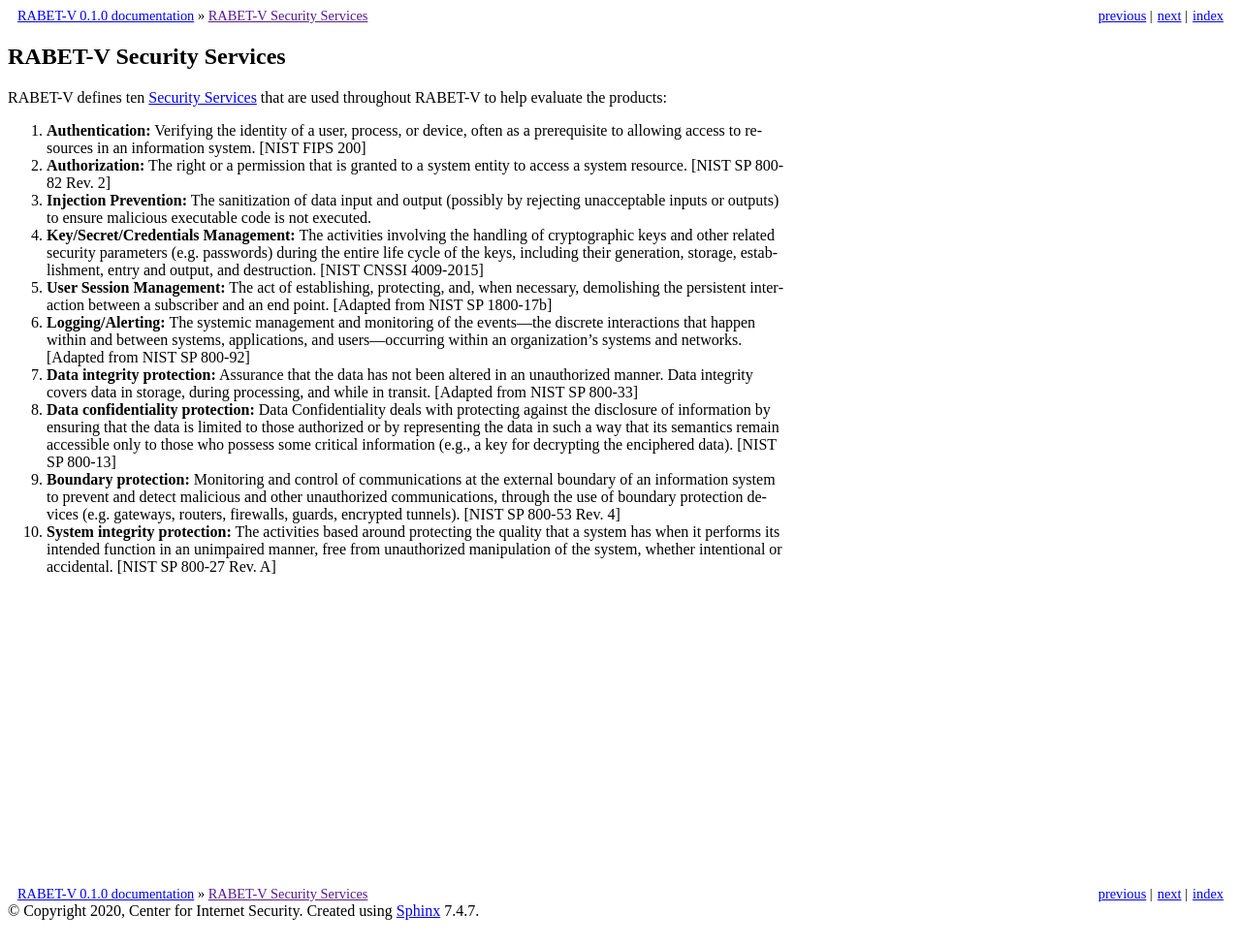
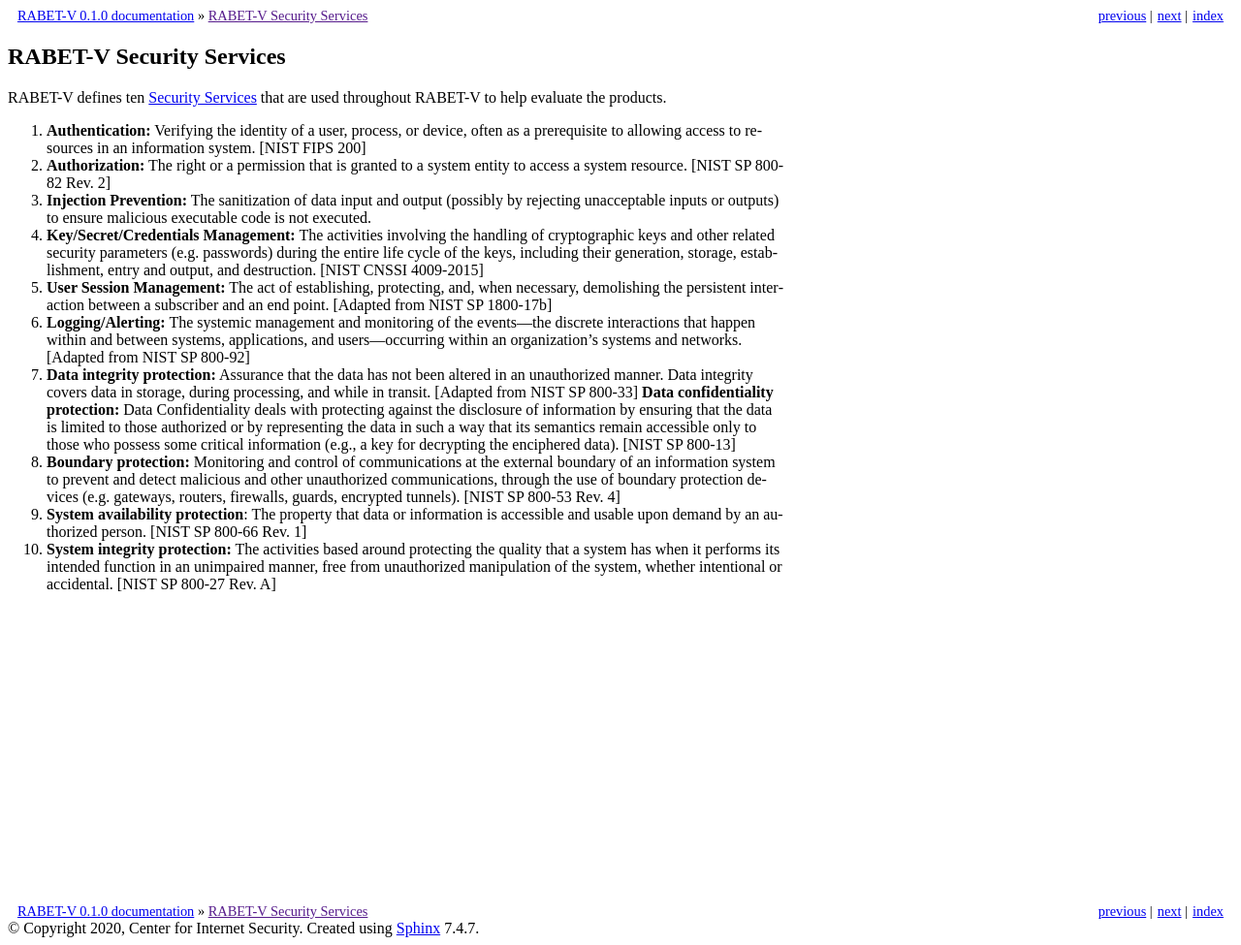
Before and after one commit to it-dept-cis/RABET-V-Pilot, a Sphinx documentation site: the page built from docs/source/Overview/Security_Services.md, in a window 1280 px wide. Shown: the whole page at 97% size. Built offline with Sphinx 7.4.7, drawn with Linux system fonts in a browser that asks for light colours.

Commit message:
move reqs into system availability and rename

```diff
--- a/docs/source/Overview/Security_Services.md
+++ b/docs/source/Overview/Security_Services.md
@@ -1,6 +1,6 @@
 # RABET-V Security Services
 
-RABET-V defines ten [Security Services](../Appendices/RABET-V_Glossary.md) that are used throughout RABET-V to help evaluate the products:
+RABET-V defines ten [Security Services](../Appendices/RABET-V_Glossary.md) that are used throughout RABET-V to help evaluate the products.
 
 1.  **Authentication:** Verifying the identity of a user, process, or device, often as a prerequisite to allowing access to resources in an information system. \[NIST FIPS 200\]
 
@@ -14,10 +14,10 @@ RABET-V defines ten [Security Services](../Appendices/RABET-V_Glossary.md) that
 
 1.  **Logging/Alerting:** The systemic management and monitoring of the events—the discrete interactions that happen within and between systems, applications, and users—occurring within an organization’s systems and networks. \[Adapted from NIST SP 800-92\]
 
-1.  **Data integrity protection:** Assurance that the data has not been altered in an unauthorized manner. Data integrity covers data in storage, during processing, and while in transit. \[Adapted from NIST SP 800-33\]
+1.  **Data integrity protection:** Assurance that the data has not been altered in an unauthorized manner. Data integrity covers data in storage, during processing, and while in transit. \[Adapted from NIST SP 800-33\] **Data confidentiality protection:** Data Confidentiality deals with protecting against the disclosure of information by ensuring that the data is limited to those authorized or by representing the data in such a way that its semantics remain accessible only to those who possess some critical information (e.g., a key for decrypting the enciphered data). \[NIST SP 800-13\]
 
-1.  **Data confidentiality protection:** Data Confidentiality deals with protecting against the disclosure of information by ensuring that the data is limited to those authorized or by representing the data in such a way that its semantics remain accessible only to those who possess some critical information (e.g., a key for decrypting the enciphered data). \[NIST SP 800-13\]
+1.  **Boundary protection:** Monitoring and control of communications at the external boundary of an information system to prevent and detect malicious and other unauthorized communications, through the use of boundary protection devices (e.g. gateways, routers, firewalls, guards, encrypted tunnels). \[NIST SP 800-53 Rev. 4\]
 
-9.  **Boundary protection:** Monitoring and control of communications at the external boundary of an information system to prevent and detect malicious and other unauthorized communications, through the use of boundary protection devices (e.g. gateways, routers, firewalls, guards, encrypted tunnels). \[NIST SP 800-53 Rev. 4\]
+1. **System availability protection**:  The property that data or information is accessible and usable upon demand by an authorized person. \[NIST SP 800-66 Rev. 1\]
 
-10. **System integrity protection:** The activities based around protecting the quality that a system has when it performs its intended function in an unimpaired manner, free from unauthorized manipulation of the system, whether intentional or accidental. \[NIST SP 800-27 Rev. A\]
+1. **System integrity protection:** The activities based around protecting the quality that a system has when it performs its intended function in an unimpaired manner, free from unauthorized manipulation of the system, whether intentional or accidental. \[NIST SP 800-27 Rev. A\]
--- a/docs/source/index.rst
+++ b/docs/source/index.rst
@@ -18,11 +18,11 @@
    Security_Services_Capability_Maturity_Index/Authentication_Requirements.md
    Security_Services_Capability_Maturity_Index/Authorization_Requirements.md
    Security_Services_Capability_Maturity_Index/Boundary_Protection_Requirements.md
-   Security_Services_Capability_Maturity_Index/Data_Confidentiality_Requirements.md
-   Security_Services_Capability_Maturity_Index/Data_Integrity_Requirements.md
+   Security_Services_Capability_Maturity_Index/Data_Confidentiality_Integrity_Requirements.md
    Security_Services_Capability_Maturity_Index/Injection_Prevention_Requirements.md
    Security_Services_Capability_Maturity_Index/Logging_Alerting_Requirements.md
    Security_Services_Capability_Maturity_Index/Secret_Management_Requirements.md
+   Security_Services_Capability_Maturity_Index/System_Availability_Requirements.md
    Security_Services_Capability_Maturity_Index/System_Integrity_Requirements.md
    Security_Services_Capability_Maturity_Index/User_Session_Management_Requirements.md
    Security_Services_Architectural_Maturity_Index/README.md
```
Also changed, not shown: docs/source/Security_Services_Capability_Maturity_Index/Data_Confidentiality_Integrity_Requirements.md (renamed from docs/source/Security_Services_Capability_Maturity_Index/Data_Confidentiality_Requirements.md, +23 -1 lines), docs/source/Security_Services_Capability_Maturity_Index/System_Availability_Requirements.md (renamed from docs/source/Security_Services_Capability_Maturity_Index/Data_Integrity_Requirements.md, +8 -14 lines), docs/source/Security_Services_Capability_Maturity_Index/System_Integrity_Requirements.md (+12 -28 lines).
